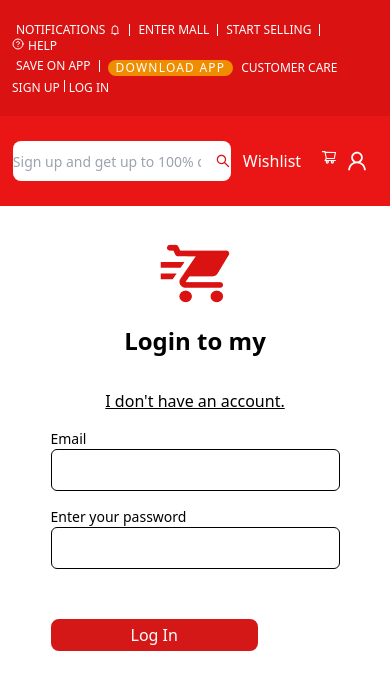
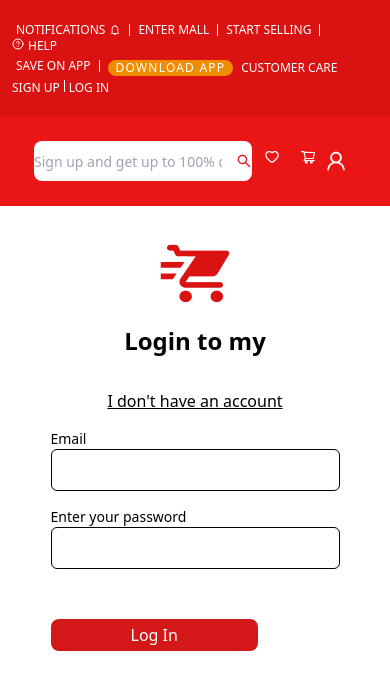
Before and after one commit to lourainep/Mart_Central, a React (Vite) app: page /Login in a window 390 px wide. Shown: the top 690 px of the page. Built offline with nearby package versions, Linux system fonts and the light colour scheme.

Commit message:
my commit

```diff
--- a/src/components/BotNavbar.jsx
+++ b/src/components/BotNavbar.jsx
@@ -17,7 +17,7 @@ const CategoryList = () => {
       {categories.map((category, index) => (
         <button
           key={index}
-          className="px-4 py-2 bg-blue-500 hover:bg-blue-600 hover:underline text-white ml-[5%] rounded-md text-sm"
+          className=" hidden md:block px-4 py-2 bg-blue-500 hover:bg-blue-600 hover:underline text-white ml-[5%] rounded-md text-sm"
         >
           {category}
         </button>
--- a/src/components/Navbar.jsx
+++ b/src/components/Navbar.jsx
@@ -55,10 +55,10 @@ const Navbar = () => {
         <ul className="flex flex-row gap-2 text-textw">
           <Link to="/Wishlist">
             <li className="md:block px-3 flex flex-col">
-              <span className="hidden md:block lg:block ">
+              <span className=" md:block lg:block ">
                 <AiOutlineHeart />
               </span>
-              <span>Wishlist</span>
+              <span className='hidden md:block lg:block'>Wishlist</span>
             </li>
           </Link>
           <li className="ml-0 text-textw">
@@ -69,7 +69,10 @@ const Navbar = () => {
             <span className="text-2xl">
               <AiOutlineUser />
             </span>
-            <span className="hidden md:block lg:block text-xs">LOGIN</span>
+            <span className="hidden md:block lg:block text-xs">
+              <Link to ='/Login'>LOGIN</Link>
+
+            </span>
           </li>
         </ul>
       </div>
--- a/src/pages/Login.jsx
+++ b/src/pages/Login.jsx
@@ -42,7 +42,7 @@ const Login = () => {
 
       <div className=" mx-auto p-4">
 
-        <p className='underline'>I don't have an account.</p>
+        <p className='underline'>I don't have an account</p>
 
         </div>
       <form onSubmit={handleSubmit} className="max-w-sm " >
```
